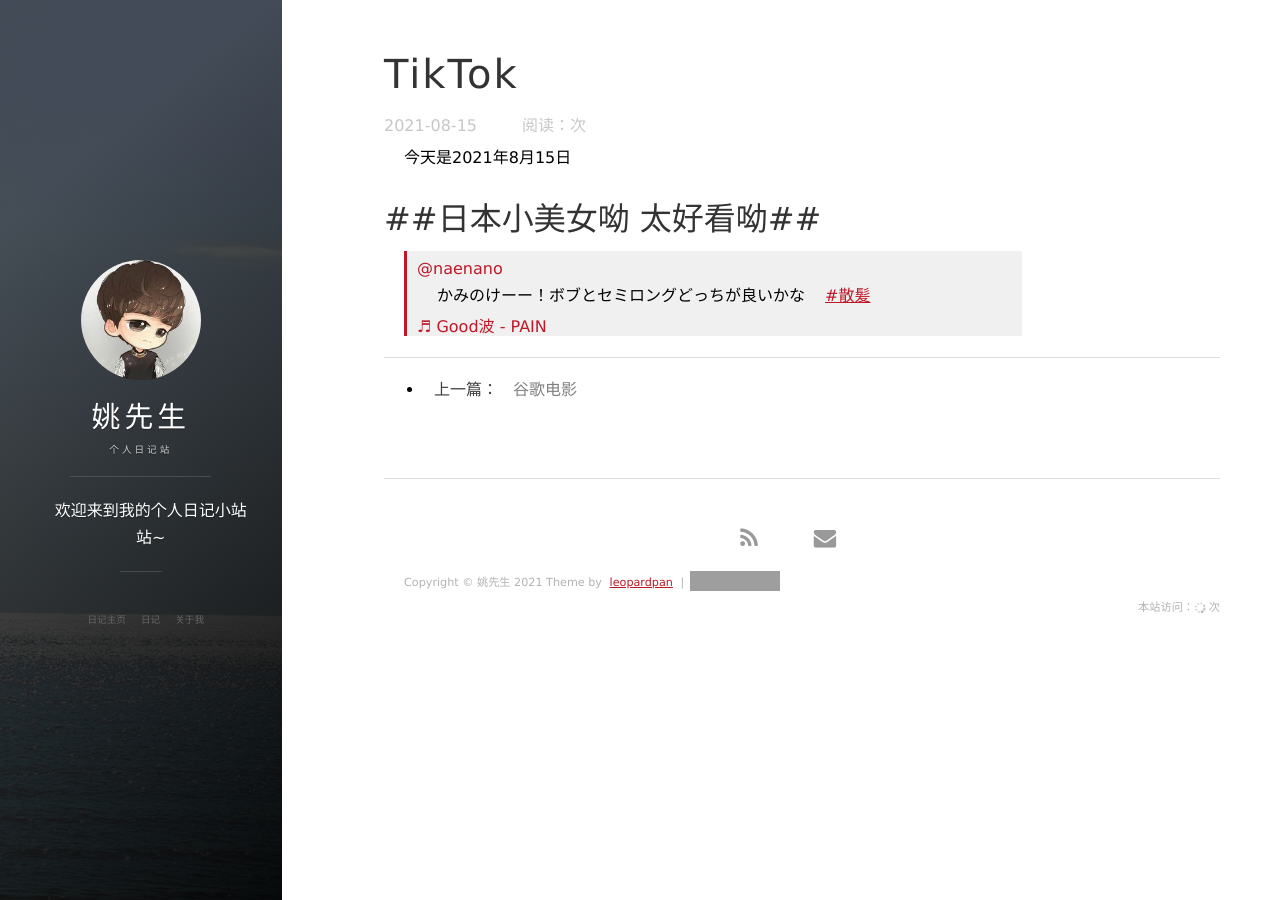
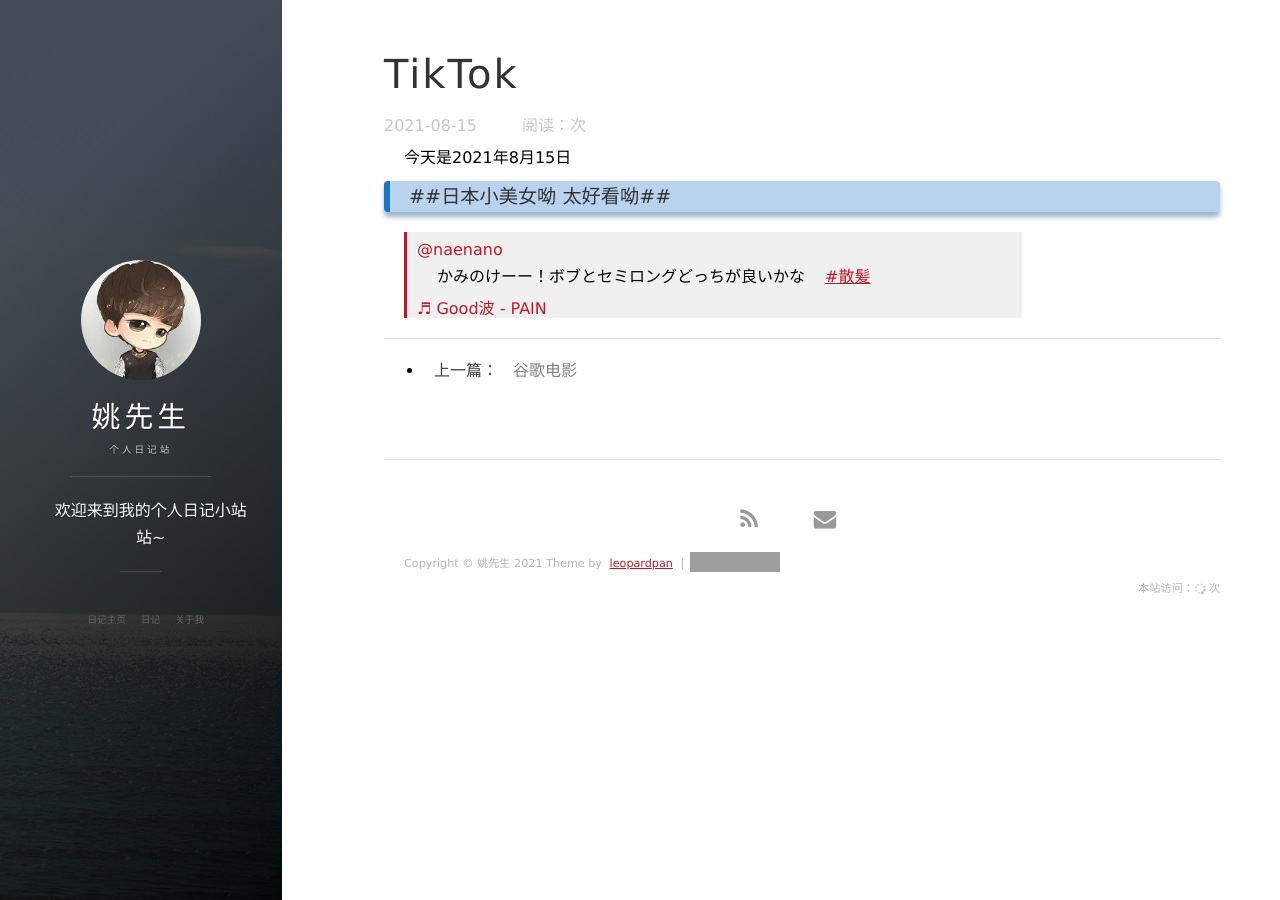
Before and after one commit to Killer-Yao/blog.github.io, a Jekyll site: the page built from _posts/2021-08-15-TikTok.md, in a window 1280 px wide. Built offline with Jekyll 4.4.1, drawn with Linux system fonts in a browser that asks for light colours; nearby versions of some CDN libraries; a script that is not in the unit is left out; comment, search, counter and statistics services are not loaded; grey boxes are pictures that could not be loaded.

Commit message:
Update 2021-08-15-TikTok.md

```diff
--- a/_posts/2021-08-15-TikTok.md
+++ b/_posts/2021-08-15-TikTok.md
@@ -7,6 +7,6 @@ tags:  Jpan美女
 
 今天是2021年8月15日
 
-## ##日本小美女呦 太好看呦##
+### ##日本小美女呦 太好看呦##
 
  <blockquote class="tiktok-embed" cite="https://www.tiktok.com/@naenano/video/6994373265552657665" data-video-id="6994373265552657665" style="max-width: 605px;min-width: 325px;" > <section> <a target="_blank" title="@naenano" href="https://www.tiktok.com/@naenano">@naenano</a> <p>かみのけーー！ボブとセミロングどっちが良いかな　<a title="散髪" target="_blank" href="https://www.tiktok.com/tag/%E6%95%A3%E9%AB%AA">#散髪</a></p> <a target="_blank" title="♬ Good波 - PAIN" href="https://www.tiktok.com/music/Good波-6988810468240542465">♬ Good波 - PAIN</a> </section> </blockquote> <script async src="https://www.tiktok.com/embed.js"></script>
```
